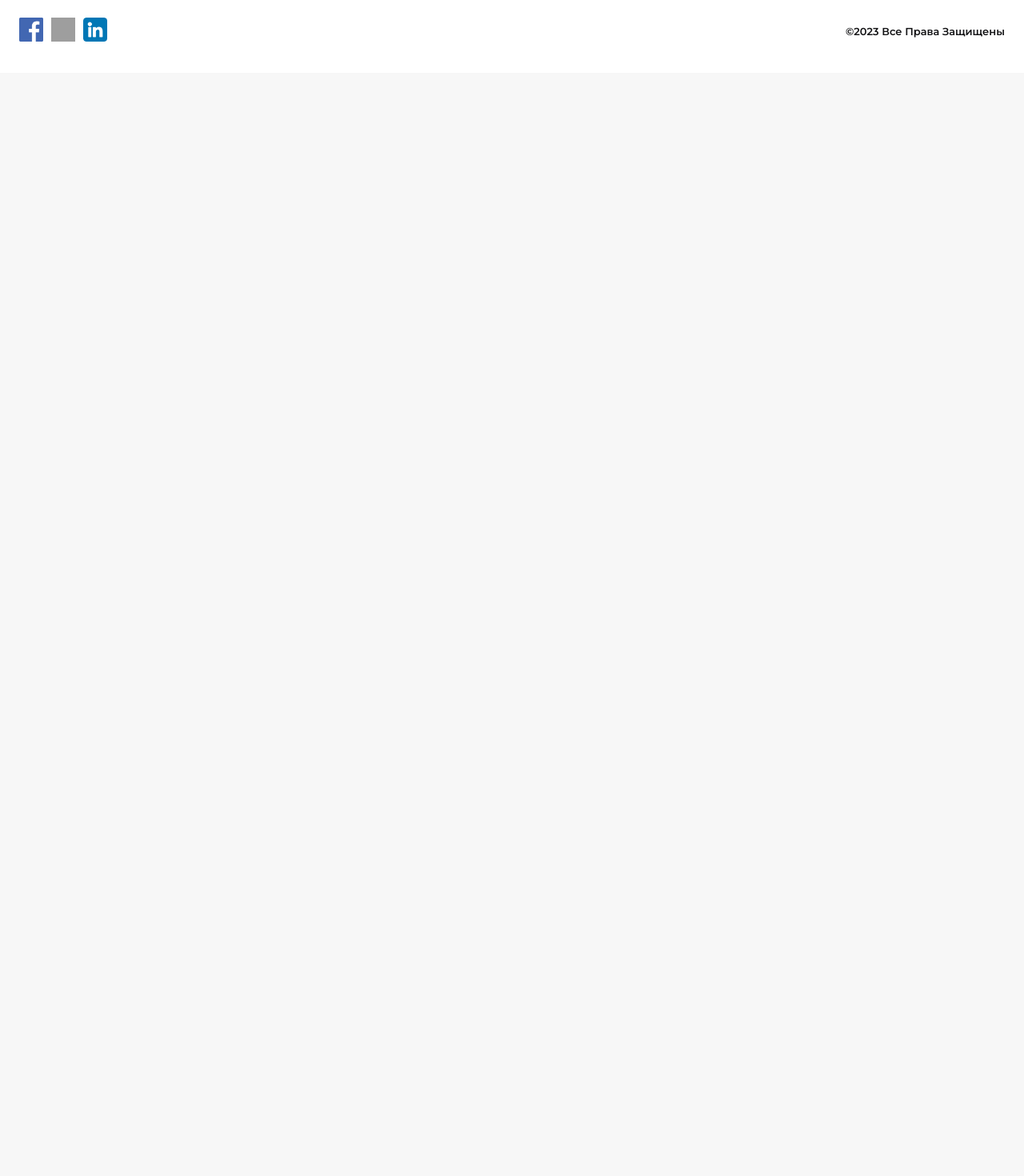
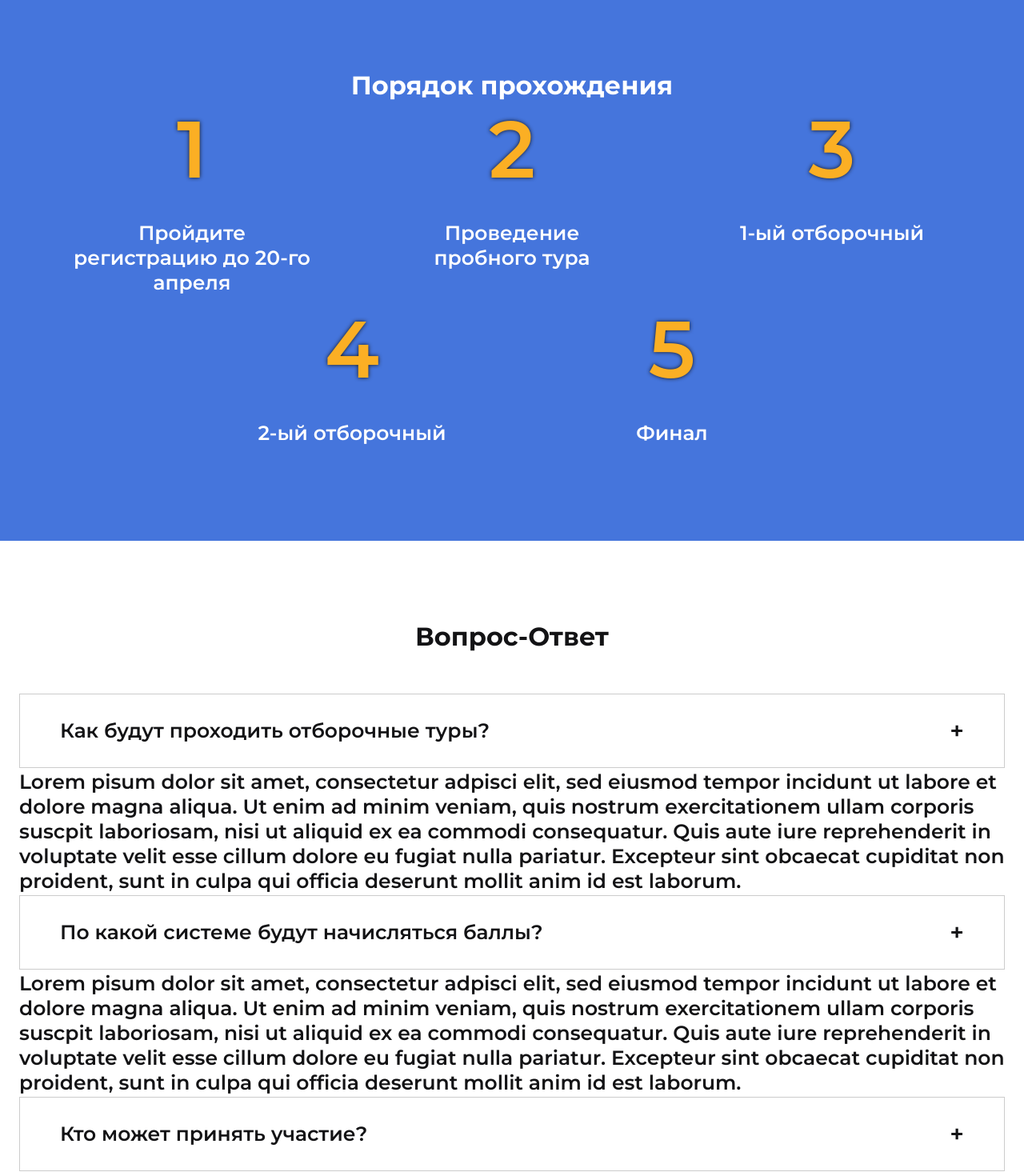
Before and after one commit to cpfed/diploma-cpfed-frontend, a Next.js app: page / in a window 1280 px wide. Shown: the part 740-2210 px from the top of the page at 80% size. Before the commit the page ends 831 px from the top, so only its background shows below. Built offline with nearby package versions, Linux system fonts and the light colour scheme; grey boxes are pictures that could not be loaded.

Commit message:
feat: added pass order and faq pages

```diff
--- /dev/null
+++ b/src/components/pages/index/FAQ/FAQ.module.scss
@@ -0,0 +1,66 @@
+@import "/src/styles/variables";
+
+section#container {
+    background-color: $white;
+    margin: 0px;
+}
+
+.faq {
+    display: flex;
+    align-items: center;
+    flex-direction: column;
+    justify-content: center;
+    padding: 100px 0px 50px 0px;
+
+    &__title {
+        @include font(32px, 700, 39px, $black);
+        text-align: center
+    }
+
+    &__cardList {
+        display: flex;
+        flex-direction: column;
+        flex-wrap: wrap;
+        width: 100%;
+        margin: 50px 0px 50px 0px;
+
+        &_card {
+
+            &_question {
+                display: flex;
+                flex-direction: column;
+                justify-content: space-between;
+                border: solid 1px #00000033;
+                margin: 2px 0px 2px 0px;
+                padding: 30px 50px 30px 50px;
+
+                &_text {
+                    @include font(25px, 600, 31px, $black);
+                }
+
+                &_plus{
+                    @include font(30px, 600, 31px, $black);
+                    float: right;
+                    cursor: pointer;
+                }
+            }
+
+
+            &_answer {
+                @include font(25px, 600, 31px, $black);
+            }
+        }
+    }
+}
+
+.hidden {
+    font-size: 0;
+    margin: 0;
+    opacity: 0;
+    padding: 0;
+    /* fade out, then shrink */
+    transition: opacity .125s,
+                font-size .2s .125s,
+                margin .2s .125s,
+                padding .2s .125s;
+}
--- /dev/null
+++ b/src/components/pages/index/FAQ/FAQ.tsx
@@ -0,0 +1,56 @@
+import React, { useState } from "react";
+
+import Container from "@/components/ui/Container";
+import classes from "./FAQ.module.scss";
+
+import { elements, FAQElement } from ".";
+
+
+
+const FAQ = () => {
+
+    const [list, setList] = useState(elements)
+
+    const handleClick = (index: number) => {
+        const listTemp = [...list]
+        listTemp[index].isHidden = !list[index].isHidden
+        setList(listTemp);
+    }
+
+    return (
+        <section id={classes.container}>
+            <Container>
+                <div className={classes.faq}>
+                    <h1 className={classes.faq__title}>Вопрос-Ответ</h1>
+                    <div className={classes.faq__cardList}>
+                        {list.map((element, index, self) => {
+                            return (
+                                <div>
+                                    <div className={classes.faq__cardList_card}>
+                                        <div className={classes.faq__cardList_card_question}>
+                                            <p className={classes.faq__cardList_card_question_text}>
+                                                {element.question}
+                                                <span
+                                                    onClick={() => handleClick(index)}
+                                                    className={classes.faq__cardList_card_question_plus}
+                                                >
+                                                    &#43;
+                                                </span>
+                                            </p>
+                                        </div>
+                                    </div>
+
+                                    <p className={`${classes.faq__cardList_card_answer} ${element.isHidden ? classes.hidden : ""}`}>
+                                        {element.answer}
+                                    </p>
+                                </div>
+                            );
+                        })}
+                    </div>
+                </div>
+            </Container>
+        </section>
+    );
+};
+
+export default FAQ;
--- /dev/null
+++ b/src/components/pages/index/FAQ/index.tsx
@@ -0,0 +1,30 @@
+export { default } from './FAQ'
+
+export interface FAQElement {
+	question: string
+    answer: string
+    isHidden: boolean
+}
+
+export const elements: FAQElement[] = [
+	{
+		question: 'Как будут проходить отборочные туры?',
+        answer: "Lorem pisum dolor sit amet, consectetur adpisci elit, sed eiusmod tempor incidunt ut labore et dolore magna aliqua. Ut enim ad minim veniam, quis nostrum exercitationem ullam corporis suscpit laboriosam, nisi ut aliquid ex ea commodi consequatur. Quis aute iure reprehenderit in voluptate velit esse cillum dolore eu fugiat nulla pariatur. Excepteur sint obcaecat cupiditat non proident, sunt in culpa qui officia deserunt mollit anim id est laborum.",
+        isHidden: false,
+	},
+	{
+		question: 'По какой системе будут начисляться баллы?',
+        answer: "Lorem pisum dolor sit amet, consectetur adpisci elit, sed eiusmod tempor incidunt ut labore et dolore magna aliqua. Ut enim ad minim veniam, quis nostrum exercitationem ullam corporis suscpit laboriosam, nisi ut aliquid ex ea commodi consequatur. Quis aute iure reprehenderit in voluptate velit esse cillum dolore eu fugiat nulla pariatur. Excepteur sint obcaecat cupiditat non proident, sunt in culpa qui officia deserunt mollit anim id est laborum.",
+        isHidden: false,
+	},
+	{
+		question: 'Кто может принять участие?',
+        answer: "Lorem pisum dolor sit amet, consectetur adpisci elit, sed eiusmod tempor incidunt ut labore et dolore magna aliqua. Ut enim ad minim veniam, quis nostrum exercitationem ullam corporis suscpit laboriosam, nisi ut aliquid ex ea commodi consequatur. Quis aute iure reprehenderit in voluptate velit esse cillum dolore eu fugiat nulla pariatur. Excepteur sint obcaecat cupiditat non proident, sunt in culpa qui officia deserunt mollit anim id est laborum.",
+        isHidden: true,
+	},
+	{
+		question: 'Когда состоится финал?',
+        answer: "Lorem pisum dolor sit amet, consectetur adpisci elit, sed eiusmod tempor incidunt ut labore et dolore magna aliqua. Ut enim ad minim veniam, quis nostrum exercitationem ullam corporis suscpit laboriosam, nisi ut aliquid ex ea commodi consequatur. Quis aute iure reprehenderit in voluptate velit esse cillum dolore eu fugiat nulla pariatur. Excepteur sint obcaecat cupiditat non proident, sunt in culpa qui officia deserunt mollit anim id est laborum.",
+        isHidden: true,
+	},
+]
--- /dev/null
+++ b/src/components/pages/index/PassOrder/PassOrder.module.scss
@@ -0,0 +1,53 @@
+@import "/src/styles/variables";
+
+section#container {
+    background-color: $cyan;
+    margin: 0px;
+}
+
+.passOrder {
+    display: flex;
+    align-items: center;
+    flex-direction: column;
+    justify-content: center;
+    padding: 100px 0px 50px 0px;
+
+
+    &__title {
+        @include font(32px, 700, 39px, $white);
+        text-align: center
+    }
+
+    &__cardList {
+        display: flex;
+        align-items: center;
+        flex-direction: row;
+        justify-content: center;
+        justify-items: center;
+        flex-wrap: wrap;
+        width: 100%;
+
+        &_card {
+            display: flex;
+            flex-direction: column;
+            justify-content: space-between;
+            margin: 0px 50px 0px 50px;
+            height: 250px;
+            width: 300px;
+
+            &_number {
+                @include font(100px, 600, 121px, $orange);
+                max-width: 400px;
+                text-align: center;
+                text-shadow: 0 0 5px $black;
+            }
+
+            &_description {
+                @include font(25px, 600, 31px, $white);
+                max-width: 400px;
+                text-align: center;
+                height: 100px;
+            }
+        }
+    }
+}
--- /dev/null
+++ b/src/components/pages/index/PassOrder/PassOrder.tsx
@@ -0,0 +1,30 @@
+import React from "react";
+
+import Container from "@/components/ui/Container";
+import classes from "./PassOrder.module.scss";
+
+import { elements } from ".";
+
+const PassOrder = () => {
+    return (
+        <section id={classes.container}>
+            <Container>
+                <div className={classes.passOrder}>
+                    <h1 className={classes.passOrder__title}>Порядок прохождения</h1>
+                    <div className={classes.passOrder__cardList}>
+                        {elements.map((element, index, self) => {
+                            return (
+                                <div className={classes.passOrder__cardList_card}>
+                                    <p className={classes.passOrder__cardList_card_number}>{index + 1}</p>
+                                    <p className={classes.passOrder__cardList_card_description}>{element.description}</p>
+                                </div>
+                            );
+                        })}
+                    </div>
+                </div>
+            </Container>
+        </section>
+    );
+};
+
+export default PassOrder;
--- /dev/null
+++ b/src/components/pages/index/PassOrder/index.tsx
@@ -0,0 +1,23 @@
+export { default } from './PassOrder'
+
+interface PassOrderElement {
+	description: string
+}
+
+export const elements: PassOrderElement[] = [
+	{
+		description: 'Пройдите регистрацию до 20-го апреля',
+	},
+	{
+		description: 'Проведение пробного тура',
+	},
+	{
+		description: '1-ый отборочный',
+	},
+	{
+		description: '2-ый отборочный',
+	},
+	{
+		description: 'Финал',
+	},
+]
--- a/src/pages/index.tsx
+++ b/src/pages/index.tsx
@@ -1,10 +1,14 @@
 import Intro from "@/components/pages/index/Intro";
-import Container from "@/components/ui/Container";
+import PassOrder from "@/components/pages/index/PassOrder";
+import FAQ from "@/components/pages/index/FAQ";
 
 export default function Home() {
-  return (
-		<Intro></Intro>
-	)
+  return <>
+	<Intro></Intro>
+	<PassOrder></PassOrder>
+	<FAQ></FAQ>
+  </>
+
 }
 
 
--- a/src/styles/_variables.scss
+++ b/src/styles/_variables.scss
@@ -8,6 +8,7 @@ $onyx: #393E41;
 $golden: #F9DC4F;
 $cyan: #4575DC;
 $white: #FFFFFF;
+$orange: #FBAF24;
 
 
 $black: #131315;
```
